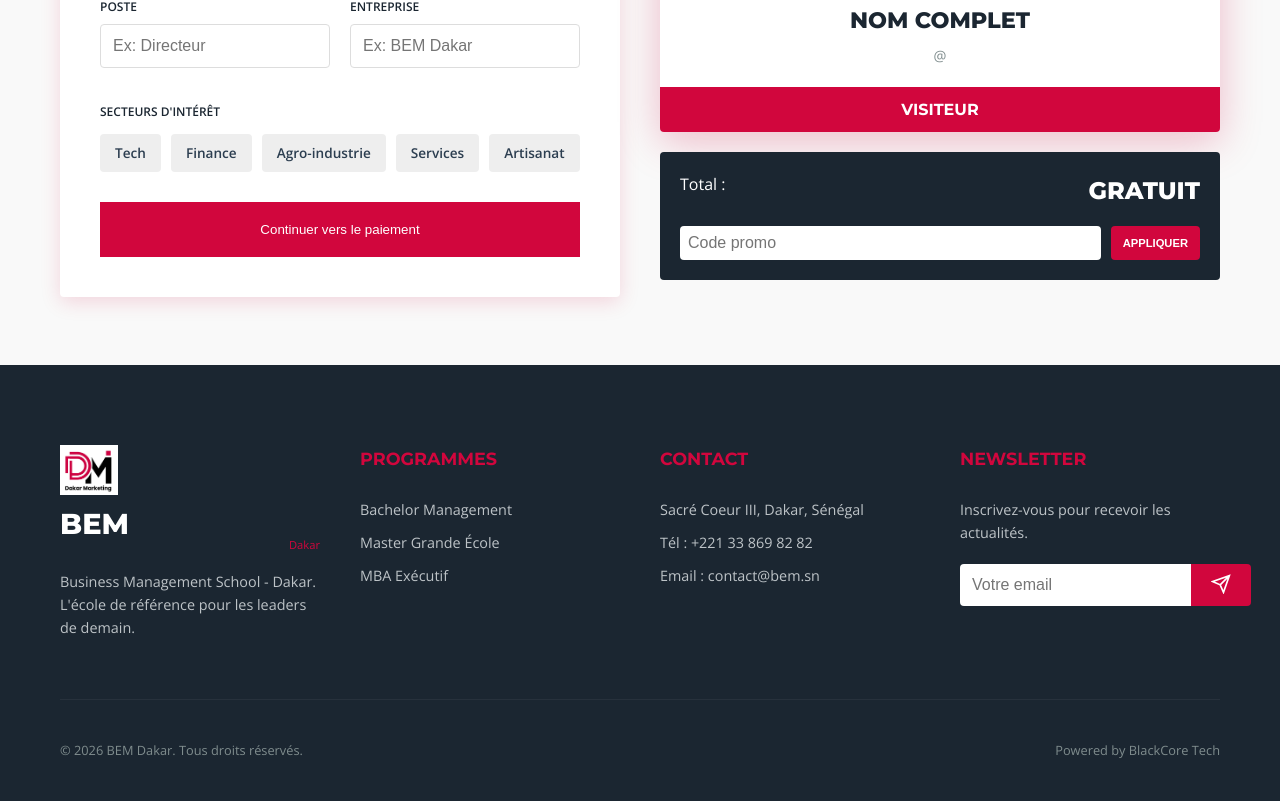
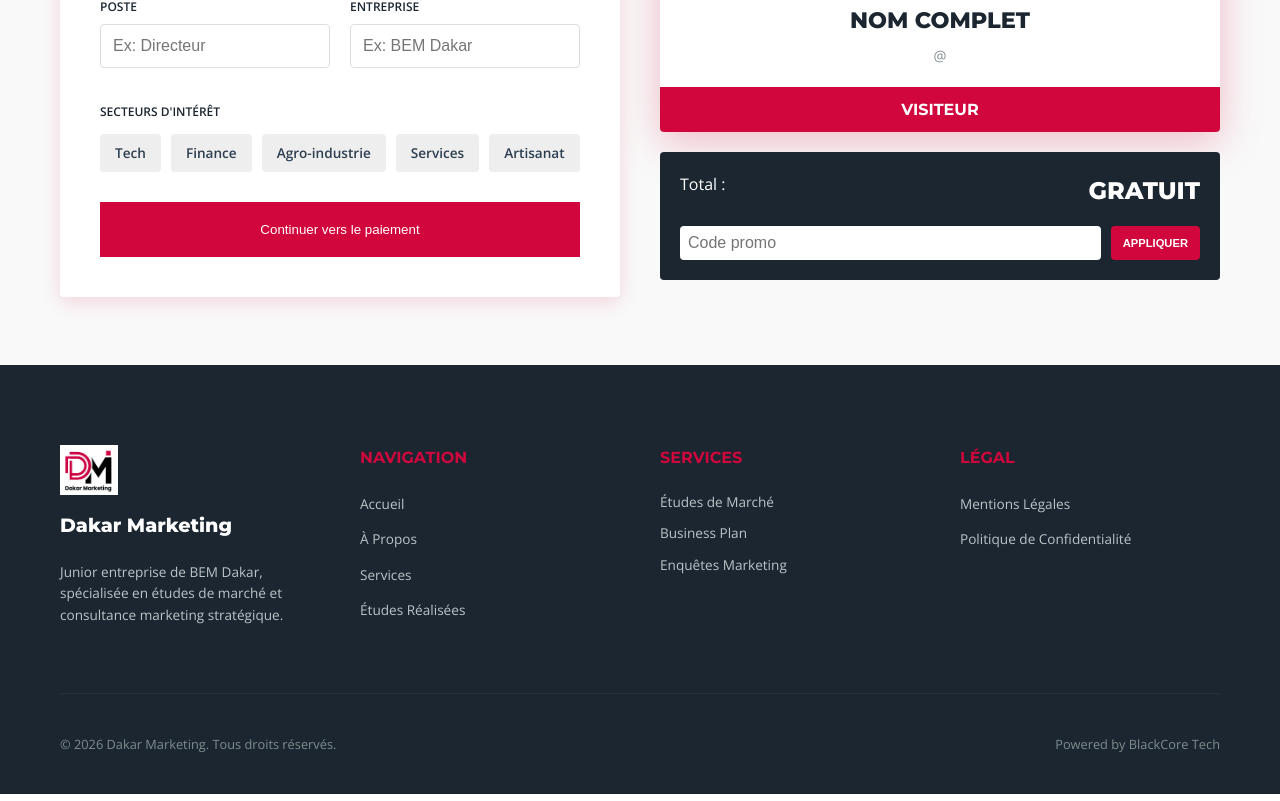
Before and after one commit to RootGardian/Bem, a React (Vite) app: page /registration in a window 1280 px wide. Shown: the part 343-1144 px from the top of the page. Built offline with nearby package versions, Linux system fonts and the light colour scheme.

Commit message:
update footer

```diff
--- a/src/components/Footer.jsx
+++ b/src/components/Footer.jsx
@@ -4,42 +4,51 @@ const Footer = () => {
   return (
     <footer style={{ background: 'var(--bem-blue-night)', color: 'var(--white)', padding: '80px 0 40px' }}>
       <div className="container">
-        <div style={{ display: 'grid', gridTemplateColumns: 'repeat(auto-fit, minmax(250px, 1fr))', gap: '40px', marginBottom: '60px' }}>
+        <div style={{ display: 'grid', gridTemplateColumns: 'repeat(auto-fit, minmax(200px, 1fr))', gap: '40px', marginBottom: '60px' }}>
+          {/* Column 1: DM Info */}
           <div className="footer-col">
-            <div style={{ display: 'flex', flexDirection: 'column', lineHeight: 1, marginBottom: '20px' }}>
+            <div style={{ display: 'flex', flexDirection: 'column', marginBottom: '20px' }}>
               <img src="/Logo_DM.png" alt="Dakar Marketing" className="footer-logo" style={{ width: 'fit-content', marginBottom: '15px' }} />
-              <span style={{ color: 'var(--white)', fontWeight: 800, fontSize: '1.8rem', fontFamily: 'Montserrat' }}>BEM</span>
-              <span style={{ color: 'var(--bem-red)', alignSelf: 'flex-end', fontSize: '0.7rem' }}>Dakar</span>
+              <h4 style={{ color: 'var(--white)', fontWeight: 800, fontSize: '1.2rem', fontFamily: 'Montserrat', margin: 0 }}>Dakar Marketing</h4>
             </div>
-            <p style={{ color: '#bdc3c7', fontSize: '0.9rem' }}>Business Management School - Dakar. L'école de référence pour les leaders de demain.</p>
+            <p style={{ color: '#bdc3c7', fontSize: '0.85rem', lineHeight: '1.6' }}>
+              Junior entreprise de BEM Dakar, spécialisée en études de marché et consultance marketing stratégique.
+            </p>
           </div>
+
+          {/* Column 2: Navigation */}
           <div className="footer-col">
-            <h4 style={{ fontSize: '1.1rem', marginBottom: '25px', color: 'var(--bem-red)', fontFamily: 'Montserrat', textTransform: 'uppercase' }}>Programmes</h4>
+            <h4 style={{ fontSize: '1rem', marginBottom: '20px', color: 'var(--bem-red)', fontFamily: 'Montserrat', textTransform: 'uppercase' }}>Navigation</h4>
             <ul style={{ listStyle: 'none', padding: 0 }}>
-              <li style={{ color: '#bdc3c7', fontSize: '0.9rem', marginBottom: '10px' }}>Bachelor Management</li>
-              <li style={{ color: '#bdc3c7', fontSize: '0.9rem', marginBottom: '10px' }}>Master Grande École</li>
-              <li style={{ color: '#bdc3c7', fontSize: '0.9rem', marginBottom: '10px' }}>MBA Exécutif</li>
+              <li style={{ marginBottom: '10px' }}><a href="/" style={{ color: '#bdc3c7', fontSize: '0.85rem', textDecoration: 'none' }}>Accueil</a></li>
+              <li style={{ marginBottom: '10px' }}><a href="/#evenement" style={{ color: '#bdc3c7', fontSize: '0.85rem', textDecoration: 'none' }}>À Propos</a></li>
+              <li style={{ marginBottom: '10px' }}><a href="/#evenement" style={{ color: '#bdc3c7', fontSize: '0.85rem', textDecoration: 'none' }}>Services</a></li>
+              <li style={{ marginBottom: '10px' }}><a href="/#partenaires" style={{ color: '#bdc3c7', fontSize: '0.85rem', textDecoration: 'none' }}>Études Réalisées</a></li>
             </ul>
           </div>
+
+          {/* Column 3: Services */}
           <div className="footer-col">
-            <h4 style={{ fontSize: '1.1rem', marginBottom: '25px', color: 'var(--bem-red)', fontFamily: 'Montserrat', textTransform: 'uppercase' }}>Contact</h4>
-            <p style={{ color: '#bdc3c7', fontSize: '0.9rem', marginBottom: '10px' }}>Sacré Coeur III, Dakar, Sénégal</p>
-            <p style={{ color: '#bdc3c7', fontSize: '0.9rem', marginBottom: '10px' }}>Tél : +221 33 869 82 82</p>
-            <p style={{ color: '#bdc3c7', fontSize: '0.9rem', marginBottom: '10px' }}>Email : contact@bem.sn</p>
+            <h4 style={{ fontSize: '1rem', marginBottom: '20px', color: 'var(--bem-red)', fontFamily: 'Montserrat', textTransform: 'uppercase' }}>Services</h4>
+            <ul style={{ listStyle: 'none', padding: 0 }}>
+              <li style={{ color: '#bdc3c7', fontSize: '0.85rem', marginBottom: '10px' }}>Études de Marché</li>
+              <li style={{ color: '#bdc3c7', fontSize: '0.85rem', marginBottom: '10px' }}>Business Plan</li>
+              <li style={{ color: '#bdc3c7', fontSize: '0.85rem', marginBottom: '10px' }}>Enquêtes Marketing</li>
+            </ul>
           </div>
+
+          {/* Column 4: Légal */}
           <div className="footer-col">
-            <h4 style={{ fontSize: '1.1rem', marginBottom: '25px', color: 'var(--bem-red)', fontFamily: 'Montserrat', textTransform: 'uppercase' }}>Newsletter</h4>
-            <p style={{ color: '#bdc3c7', fontSize: '0.9rem', marginBottom: '10px' }}>Inscrivez-vous pour recevoir les actualités.</p>
-            <div style={{ display: 'flex', marginTop: '20px' }}>
-              <input type="email" placeholder="Votre email" style={{ padding: '12px', border: 'none', borderRadius: '4px 0 0 4px', flex: 1 }} />
-              <button style={{ background: 'var(--bem-red)', color: 'white', border: 'none', padding: '0 20px', borderRadius: '0 4px 4px 0', cursor: 'pointer' }}>
-                <svg width="20" height="20" viewBox="0 0 24 24" fill="none" stroke="currentColor" strokeWidth="2"><path d="M22 2L11 13M22 2l-7 20-4-9-9-4 20-7z"></path></svg>
-              </button>
-            </div>
+            <h4 style={{ fontSize: '1rem', marginBottom: '20px', color: 'var(--bem-red)', fontFamily: 'Montserrat', textTransform: 'uppercase' }}>Légal</h4>
+            <ul style={{ listStyle: 'none', padding: 0 }}>
+              <li style={{ marginBottom: '10px' }}><a href="#" style={{ color: '#bdc3c7', fontSize: '0.85rem', textDecoration: 'none' }}>Mentions Légales</a></li>
+              <li style={{ marginBottom: '10px' }}><a href="#" style={{ color: '#bdc3c7', fontSize: '0.85rem', textDecoration: 'none' }}>Politique de Confidentialité</a></li>
+            </ul>
           </div>
         </div>
-        <div style={{ textAlign: 'center', borderTop: '1px solid rgba(255,255,255,0.05)', paddingTop: '40px', fontSize: '0.8rem', color: '#7f8c8d', display: 'flex', justifyContent: 'space-between', flexWrap: 'wrap', gap: '15px' }}>
-          <span>&copy; 2026 BEM Dakar. Tous droits réservés.</span>
+
+        <div style={{ borderTop: '1px solid rgba(255,255,255,0.05)', paddingTop: '40px', fontSize: '0.8rem', color: '#7f8c8d', display: 'flex', justifyContent: 'space-between', flexWrap: 'wrap', gap: '15px' }}>
+          <span>&copy; 2026 Dakar Marketing. Tous droits réservés.</span>
           <span>Powered by BlackCore Tech</span>
         </div>
       </div>
```
